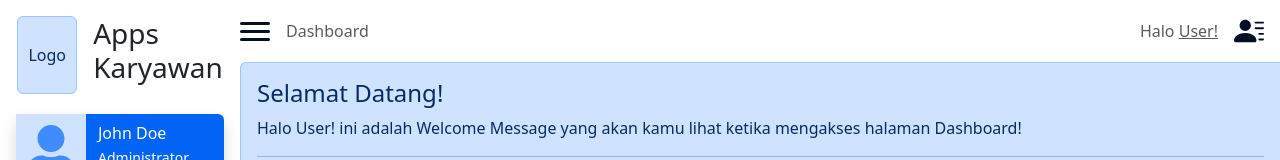
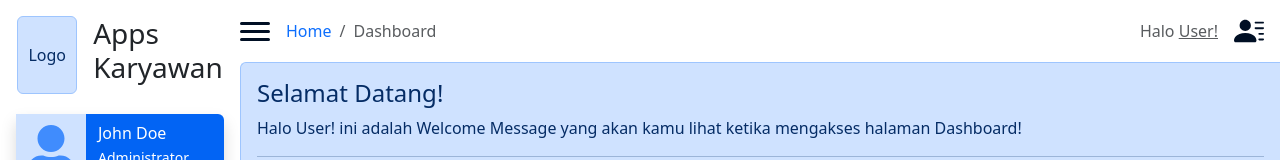
Before and after one commit to Alsaskar/frontend-apps-karyawan, a React (Vite) app: page /dashboard in a window 1280 px wide. Shown: the top 160 px of the page. Built offline with nearby package versions, Linux system fonts and the light colour scheme.

Commit message:
Update halaman dashboard

```diff
--- a/src/pages/Dashboard/Layout.jsx
+++ b/src/pages/Dashboard/Layout.jsx
@@ -5,6 +5,7 @@ import BgOverlay from '../../components/BgOverlay';
 import Footer from '../../components/Footer';
 import './style.scss';
 import BackToTop from '../../components/BackToTop';
+import { Link } from 'react-router-dom';
 
 const Layout = () => {
   return (
@@ -18,9 +19,14 @@ const Layout = () => {
           <main className="main-wrapper">
             <NavbarCustom
               breadcrumb={
-                <li className="breadcrumb-item active" aria-current="page">
-                  Dashboard
-                </li>
+                <>
+                  <li className="breadcrumb-item" aria-current="page">
+                    <Link to="/home">Home</Link>
+                  </li>
+                  <li className="breadcrumb-item active" aria-current="page">
+                    Dashboard
+                  </li>
+                </>
               }
             />
             <div className="header">
```
